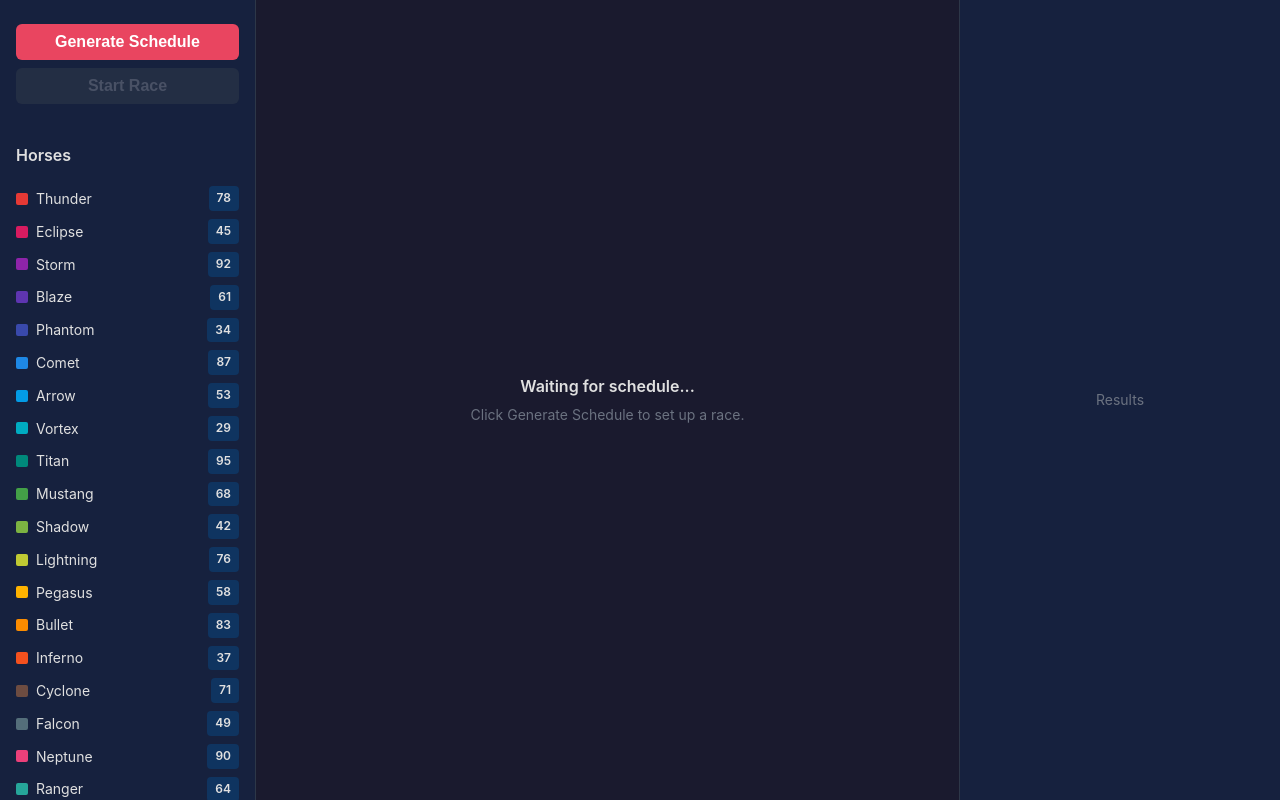
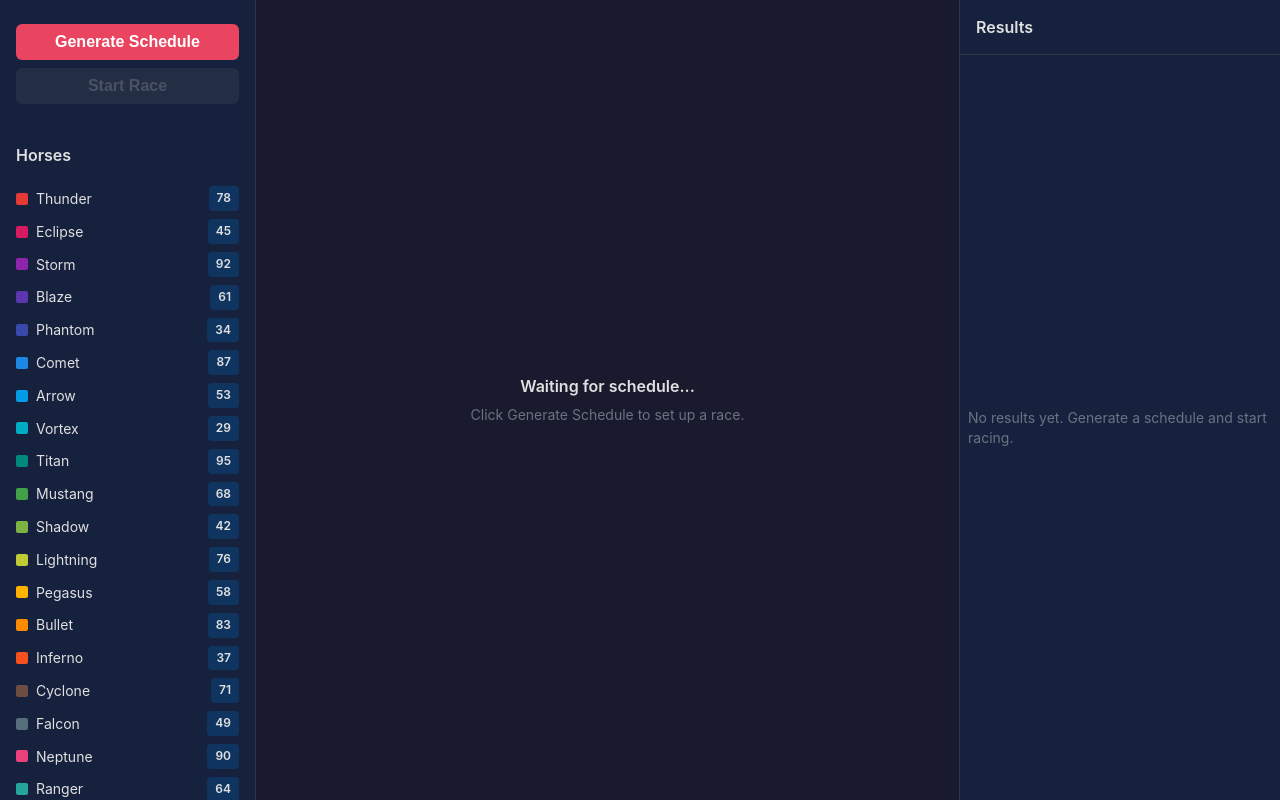
Before and after one commit to ikolass/horse-racing-game, a Vue app: page / in a window 1280 px wide. Built offline with nearby package versions, Linux system fonts and the light colour scheme.

Commit message:
feat(04-02): swap ResultsPlaceholder for ResultsPanel in App.vue
- Updated import to ResultsPanel from ./components/ResultsPanel.vue
- Updated template col-results div to render ResultsPanel
- ResultsPlaceholder.vue file retained on disk

```diff
--- a/src/App.vue
+++ b/src/App.vue
@@ -2,7 +2,7 @@
 import GameControls from './components/GameControls.vue'
 import HorseRoster from './components/HorseRoster.vue'
 import RaceTrack from './components/RaceTrack.vue'
-import ResultsPlaceholder from './components/ResultsPlaceholder.vue'
+import ResultsPanel from './components/ResultsPanel.vue'
 </script>
 
 <template>
@@ -14,7 +14,7 @@ import ResultsPlaceholder from './components/ResultsPlaceholder.vue'
     <RaceTrack />
   </div>
   <div class="col col-results">
-    <ResultsPlaceholder />
+    <ResultsPanel />
   </div>
 </template>
 
```
